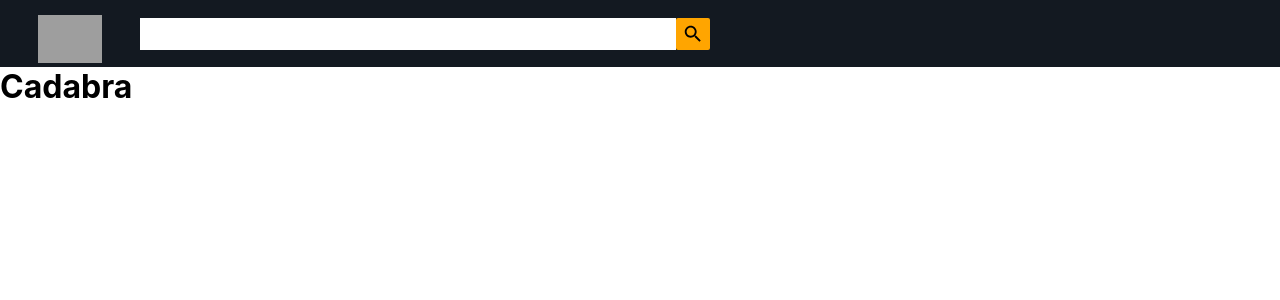
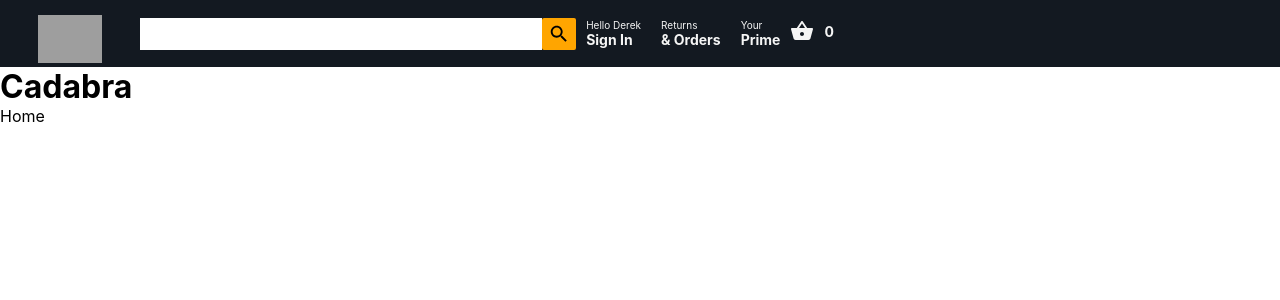
Before and after one commit to coopercodex/Cadabra, a React (Create React App) app: page / in a window 1280 px wide. Shown: the top 300 px of the page. Built offline with nearby package versions, Linux system fonts and the light colour scheme; grey boxes are pictures that could not be loaded.

Commit message:
Routes and hompage

```diff
--- a/src/App.css
+++ b/src/App.css
@@ -6,13 +6,27 @@
   display: flex;
   align-items: center;
   background-color: #131921;
+  position: sticky;
+  top: 0;
+  z-index: 1;
 }
+
+.header-nav {
+  display: flex;
+  justify-content: space-evenly;
+}
+
 .header-logo {
   object-fit: contain;
   width: 100px;
   height: 48px;
   margin: 0 20px;
   margin-top: 15px;
+}
+
+.header-link {
+  color: whitesmoke;
+  text-decoration: none;
 }
 
 .search-icon {
@@ -27,6 +41,31 @@
   flex: 0.5;
 }
 
+.header-option {
+  display: flex;
+  flex-direction: column;
+  margin-left: 10px;
+  margin-right: 10px;
+}
+.header-optionLineOne {
+  font-size: 10px;
+}
+
+.header-optionLineTwo {
+  font-size: 14px;
+  font-weight: bold;
+}
+
+.header-openBasket {
+  display: flex;
+  align-items: center;
+}
+
+.header-basketCount {
+  margin-left: 10px;
+  margin-right: 10px;
+}
+
 .search-input {
   height: 12px;
   padding: 10px;
--- a/src/App.js
+++ b/src/App.js
@@ -1,18 +1,25 @@
 import './App.css';
 import { Header } from './Header';
-import { Route, Routes } from 'react-router-dom';
+import { Login } from './Login';
+import { Home } from './Home ';
+import { Route, Routes, useLocation } from 'react-router-dom';
 
 function App() {
+  const location = useLocation();
   return (
-    <div className="App">
-      <Header />
-      <h1>Cadabra</h1>
+    <>
+      <div className="App">
+        {location.pathname === '/login' ? null : <Header />}
+        <h1>Cadabra</h1>
+        <Routes>
+          <Route path='/' element={<Home />} />
+          <Route path='/checkout' />
+        </Routes>
+      </div>
       <Routes>
-        <Route path='/' />
-        <Route path='/checkout' />
-        <Route path='/login' />
+        <Route path='/login' element={<Login />} />
       </Routes>
-    </div>
+    </>
   );
 }
 
--- a/src/Header.jsx
+++ b/src/Header.jsx
@@ -1,6 +1,7 @@
 import React from 'react'
 import { Link } from 'react-router-dom'
 import SearchIcon from '@mui/icons-material/Search'
+import ShoppingBasket from '@mui/icons-material/ShoppingBasket'
 
 export const Header = () => {
   return (
@@ -13,7 +14,30 @@
         <SearchIcon className='search-icon' />
       </div>
       <div className='header-nav'>
-        <Link></Link>
+        <Link to='/login' className='header-link'>
+        <div className='header-option'>
+          <span className='header-optionLineOne'>Hello Derek</span>
+          <span  className='header-optionLineTwo'>Sign In</span>
+        </div>
+        </Link>
+        <Link to='/' className='header-link'>
+        <div className='header-option'>
+          <span className='header-optionLineOne'>Returns</span>
+          <span className='header-optionLineTwo'>& Orders</span>
+        </div>
+        </Link>
+        <Link to='/' className='header-link'>
+        <div className='header-option'>
+          <span className='header-optionLineOne'>Your</span>
+          <span className='header-optionLineTwo'>Prime</span>
+        </div>
+        </Link>
+        <Link to='/checkout' className='header-link'>
+          <div className='header-openBasket'>
+            <ShoppingBasket />
+            <span className='header-optionLineTwo header-basketCount'>0</span>
+          </div>
+        </Link>
       </div>
     </nav>
   )
--- /dev/null
+++ b/src/Home .jsx
@@ -0,0 +1,7 @@
+import React from 'react'
+
+export const Home  = () => {
+  return (
+    <div>Home </div>
+  )
+}
--- /dev/null
+++ b/src/Login.jsx
@@ -0,0 +1,7 @@
+import React from 'react'
+
+export const Login = () => {
+  return (
+    <div>Login</div>
+  )
+}
```
